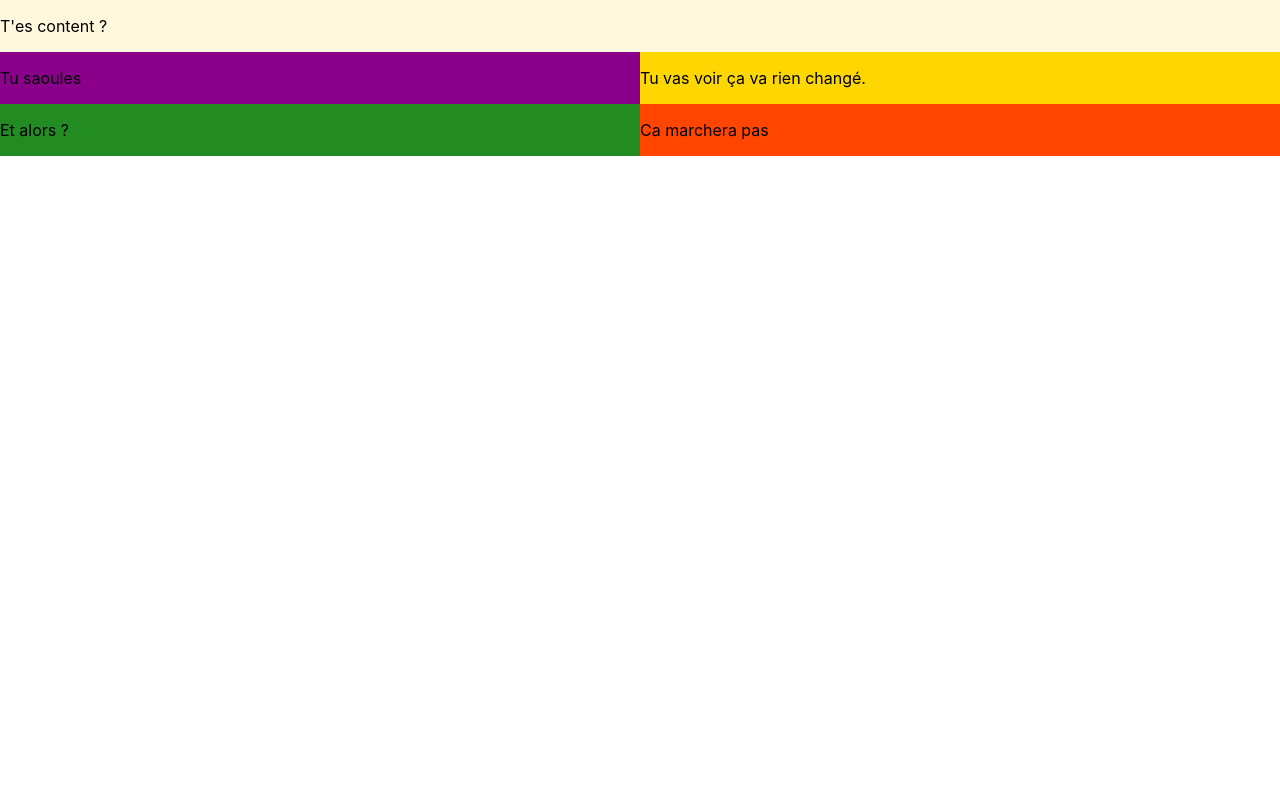
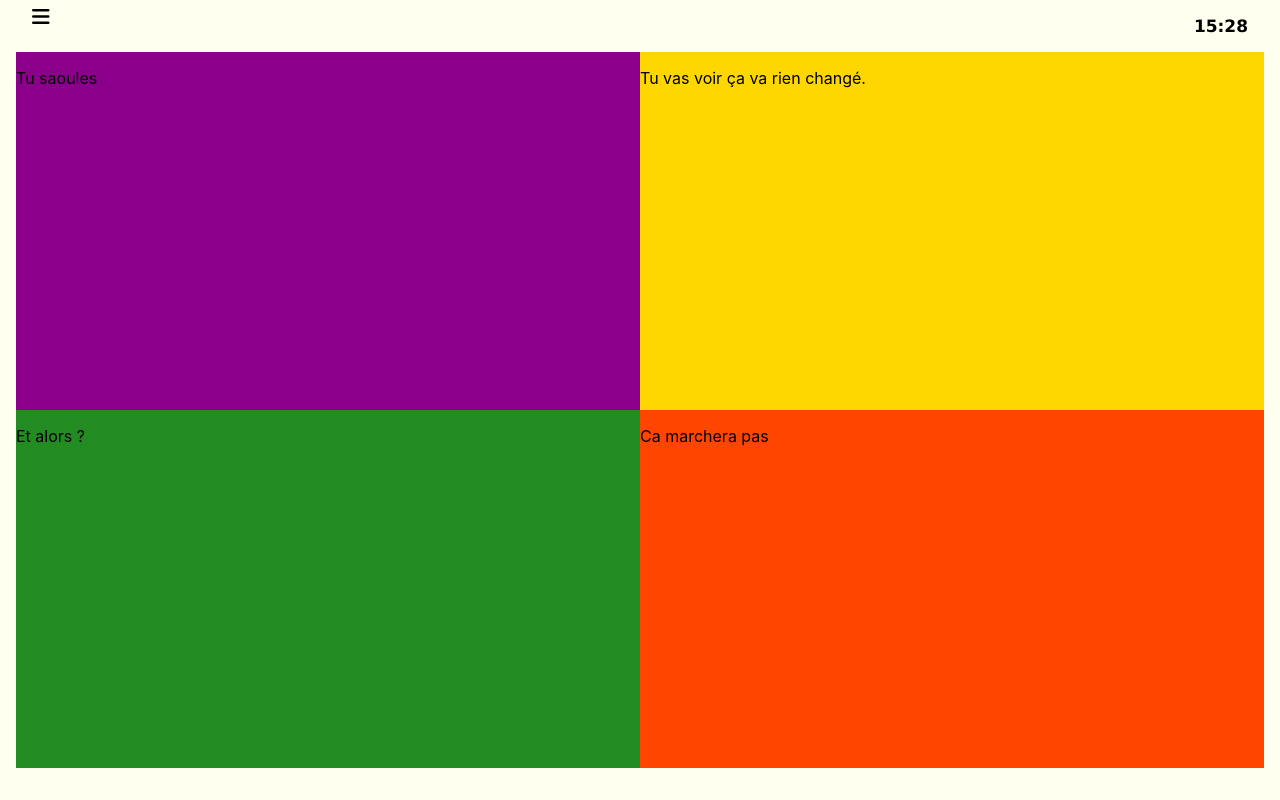
Before and after one commit to WilliamBamba/thermo_ia, a React (Create React App) app in the folder front/: page / in a window 1280 px wide. Built offline with nearby package versions, Linux system fonts and the light colour scheme; the HTML template or start-up script is replaced by a standard one.

Commit message:
Paramètres fait

```diff
--- a/front/public/index.html
+++ b/front/public/index.html
@@ -9,6 +9,7 @@
       name="description"
       content="Web site created using create-react-app"
     />
+    <script src="https://kit.fontawesome.com/ca023ff532.js" crossorigin="anonymous"></script>
     <link rel="apple-touch-icon" href="%PUBLIC_URL%/logo192.png" />
     <!--
       manifest.json provides metadata used when your web app is installed on a
--- a/front/src/App.css
+++ b/front/src/App.css
@@ -44,18 +44,39 @@
 #root {
   display: flex;
   flex-direction: column;
+  height: 100vh;
 }
 
 #home {
+  height: 100vh;
   display: flex;
   flex-direction: column;
   flex: 1;
-  background-color: black;
+  background-color: ivory;
+  padding-left: 1em;
+  padding-bottom: 2em;
+  padding-right: 1em;
 }
 
 #param {
   display: flex;
-  background-color: cornsilk;
+  flex-direction: row;
+  margin: 1em;
+}
+
+#icon {
+  display: flex;
+  flex: 1;
+}
+
+#heure {
+  display: flex;
+  flex: 1;
+  justify-content: flex-end;
+  font-size: 17px;
+  font-weight: bold;
+  font-family: Verdana, Geneva, Tahoma, sans-serif;
+  margin: 0;
 }
 
 #info {
--- a/front/src/compenents/Parametres.js
+++ b/front/src/compenents/Parametres.js
@@ -3,10 +3,20 @@ import React from 'react';
 
 
 export default ({store}) => {
+    function zero(nombre) {
+        return nombre < 10 ? '0' + nombre : nombre;
+    }
+    function heure(){
+        const h = new Date();
+
+        document.getElementById('heure').innerHTML = ' ' + zero(h.getHours()) + ':' + zero(h.getMinutes());
+    }
+    window.onload = function() { setInterval(heure(), 100); }
 
     return (
         <div id='param'>
-            <p>T'es content ? </p>
+            <i id='icon' className="fas fa-bars fa-lg"></i>
+            <p id='heure'></p>
         </div>
     );
 };
```
